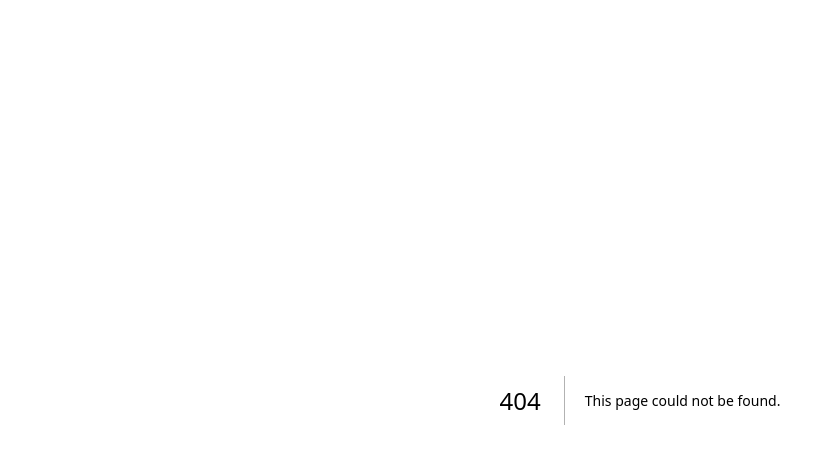
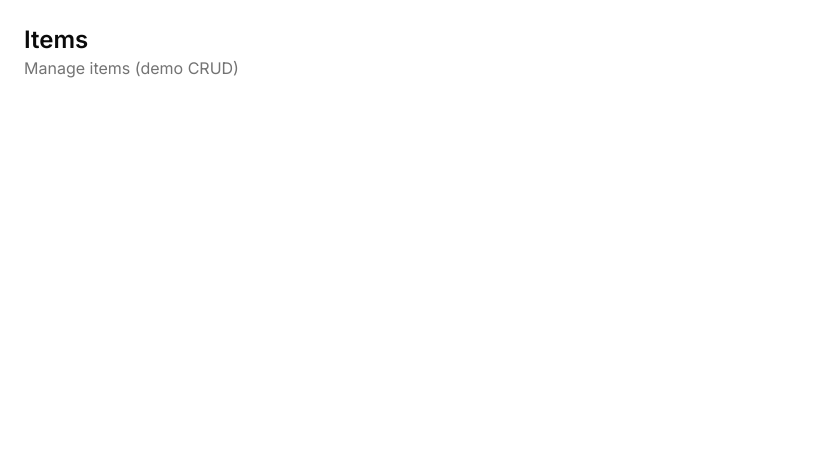
Before and after one commit to tiagozaccaro/admin-template, a Next.js app in the folder apps/web/: page /items in a window 1280 px wide. Before the commit this address had no page. Shown: the top 464 px of the page, without its empty margins (0-818 px from the left). Built offline with nearby package versions, Linux system fonts and the light colour scheme.

Commit message:
T055: Add web items page

```diff
--- /dev/null
+++ b/apps/web/app/items/page.tsx
@@ -0,0 +1,12 @@
+"use client"
+
+export default function ItemsPage() {
+  return (
+    <div className="flex flex-col gap-4 py-4 md:gap-6 md:py-6 px-4 lg:px-6">
+      <div>
+        <h1 className="text-2xl font-semibold">Items</h1>
+        <p className="text-muted-foreground">Manage items (demo CRUD)</p>
+      </div>
+    </div>
+  )
+}
```
